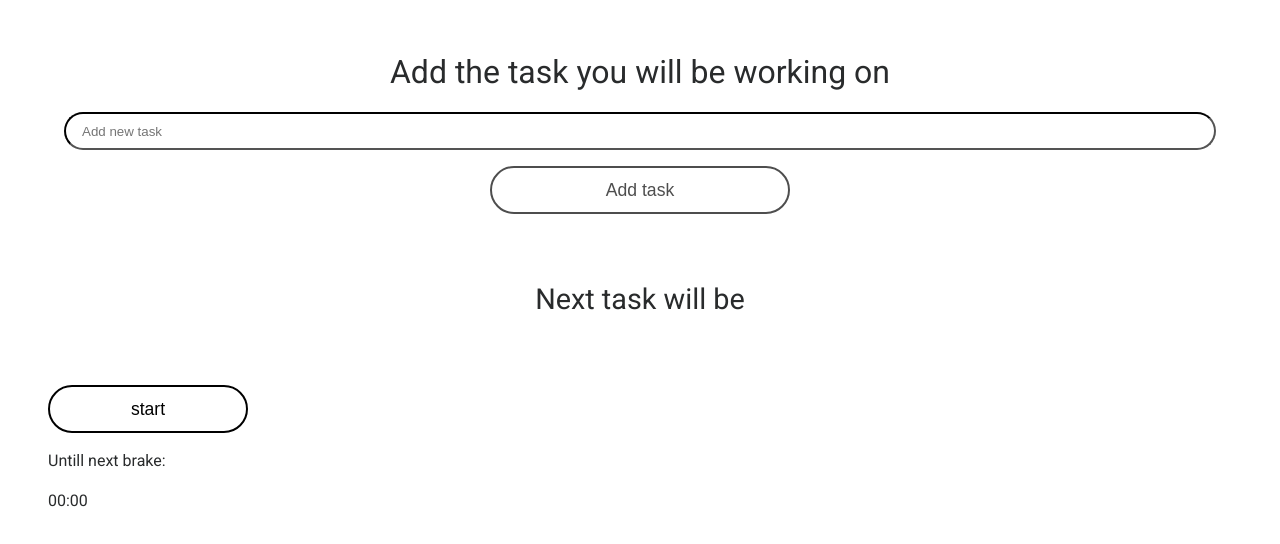
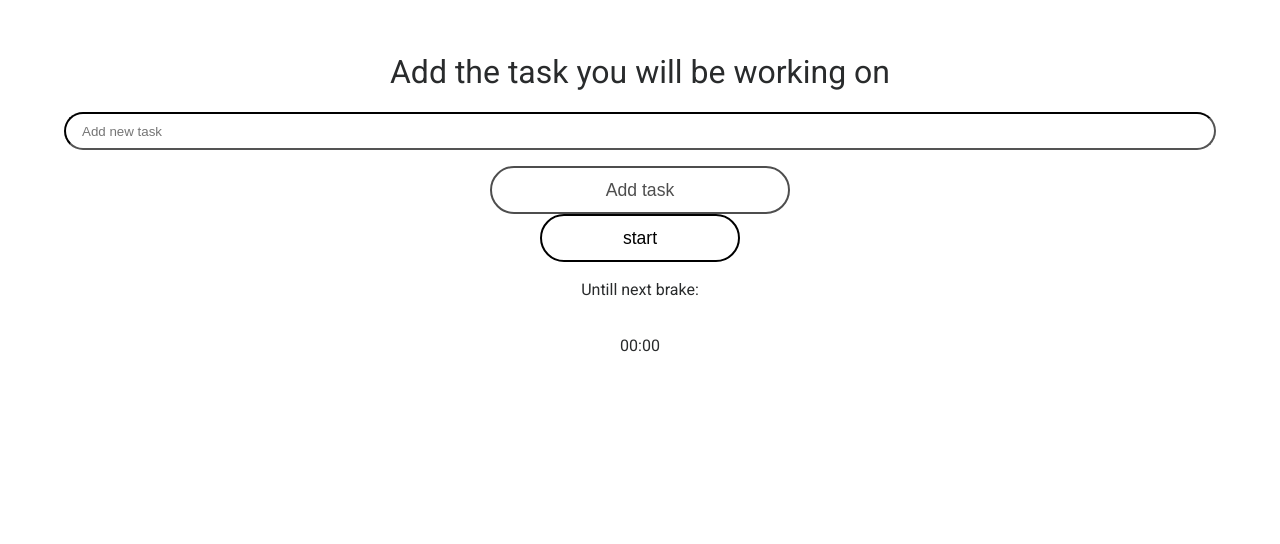
Before and after one commit to mikkometso/react-pomodoro-timer, a React (Create React App) app: page / in a window 1280 px wide. Shown: the top 544 px of the page. Built offline with nearby package versions, Linux system fonts and the light colour scheme.

Commit message:
rename components and separate folders

```diff
--- a/src/App.tsx
+++ b/src/App.tsx
@@ -2,8 +2,8 @@ import React, { useState, useEffect } from 'react';
 import './styles.css';
 import styled from 'styled-components';
 import Input from './components/Input/Input';
-import CountdownClock from './components/Countdown/CountdownClock';
-import DisplayedTask from './components/Countdown/DisplayedTask';
+import Countdown from './components/Countdown/Countdown';
+import DisplayedTask from './components/DisplayedTask/DisplayedTask';
 
 // Description (https://en.wikipedia.org/wiki/Pomodoro_Technique)
 // The original technique has six steps:
@@ -70,8 +70,8 @@ const App: React.FC = function () {
   return (
     <StyledAppWrapper>
       <Input setTask={setTask} />
-      <DisplayedTask task={task} />
-      <CountdownClock
+      {task && <DisplayedTask task={task} />}
+      <Countdown
         countdownTime={countdownTime}
         setCountdownTime={setCountdownTime}
         counterStarted={counterStarted}
--- /dev/null
+++ b/src/components/Countdown/Countdown.styles.ts
@@ -0,0 +1,7 @@
+import styled from 'styled-components';
+
+export const CountdownkWrapper = styled.div`
+  display: flex;
+  flex-direction: column;
+  align-items: center;
+`;
--- a/src/components/Countdown/CountdownClock.tsx
+++ b/src/components/Countdown/Countdown.tsx
@@ -1,14 +1,15 @@
 import React from 'react';
 import Button from '../Button/Button';
+import { CountdownkWrapper } from './Countdown.styles';
 
-interface CountdownClock {
+interface Countdown {
   countdownTime: Date | null;
   setCountdownTime: React.Dispatch<React.SetStateAction<Date | null>>;
   counterStarted: boolean;
   setCounterStarted: React.Dispatch<React.SetStateAction<boolean>>;
 }
 
-const CountdownClock: React.FC<CountdownClock> = props => {
+const Countdown: React.FC<Countdown> = props => {
   const { countdownTime, setCountdownTime, counterStarted, setCounterStarted } = props;
 
   const startCountdown = (e: React.MouseEvent<HTMLButtonElement, MouseEvent>) => {
@@ -25,14 +26,14 @@ const CountdownClock: React.FC<CountdownClock> = props => {
     return;
   };
   return (
-    <div>
+    <CountdownkWrapper>
       <Button onClick={e => startCountdown(e)} text="start" rounded />
       <p>Untill next brake:</p>
       <p>{`${countdownTime?.getMinutes() ? countdownTime?.getMinutes() : '00'}:${
         countdownTime?.getSeconds() ? countdownTime?.getSeconds() : '00'
       }`}</p>
-    </div>
+    </CountdownkWrapper>
   );
 };
 
-export default CountdownClock;
+export default Countdown;
--- a/src/components/Countdown/DisplayedTask.tsx
+++ b/src/components/DisplayedTask/DisplayedTask.tsx
@@ -5,7 +5,7 @@ const DisplayedTask = (props: { task: string }) => {
   const { task } = props;
 
   const DisplayedTaskWrapper = styled.div`
-    margin: 4rem;
+    margin-bottom: 2rem;
     .text {
       text-align: center;
       margin: 0;
```
